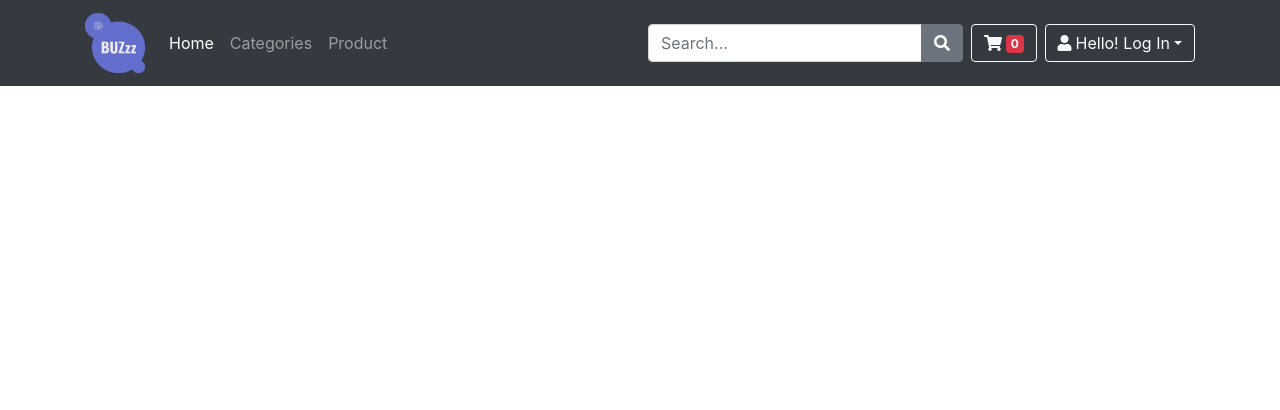
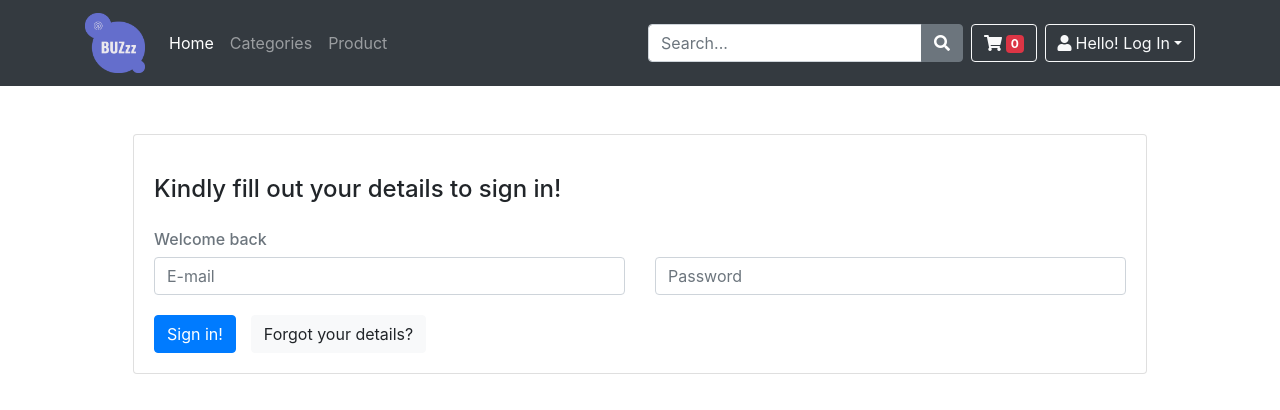
Before and after one commit to krizoeris/ecommerce-react, a React (Create React App) app: page /user in a window 1280 px wide. Shown: the top 410 px of the page. Built offline with nearby package versions, Linux system fonts and the light colour scheme.

Commit message:
Added User Log in and Register pages

```diff
--- a/src/App.js
+++ b/src/App.js
@@ -5,14 +5,18 @@ import Home from './pages/Home'
 import Categories from './pages/Categories'
 import Product from './pages/Product'
 import Cart from './pages/Cart'
+import User from './pages/User'
+import Register from './pages/Register'
 import Checkout from './pages/Checkout'
 import AppContext from './AppContext'
+
 
 function App() {
 
   const [globalState, setGlobalState] = useState(
     {
-      cart: [] // only needs to be an object if order matters
+      cart: [], // only needs to be an object if order matters
+      loggedIn: false
     }
   );
 
@@ -27,6 +31,8 @@ function App() {
           <Route path="/product" component={Product} />
           <Route path="/cart" component={Cart} />
           <Route path="/checkout" component={Checkout} />
+          <Route exact path="/user" component={User} />
+          <Route path="/user/register" component={Register} />
         </Switch>
       </div>
     </BrowserRouter>
--- a/src/components/Navigation.js
+++ b/src/components/Navigation.js
@@ -68,8 +68,8 @@ const Navigation = () => {
                             Hello! Log In
                         </button>
                         <div className="dropdown-menu" aria-labelledby="userMenu">
-                            <a className="dropdown-item" href="#">Log In</a>
-                            <a className="dropdown-item" href="#">Register</a>
+                            <Link className="dropdown-item" to="/user">Log In</Link>
+                            <Link className="dropdown-item" to="/user/register">Register</Link>
                         </div>
                     </div>
 
--- /dev/null
+++ b/src/components/UserRegisterForm.js
@@ -0,0 +1,21 @@
+import React from 'react';
+
+const UserRegisterForm = (props) => {
+  return(
+
+    <form>
+      <div class="row">
+    <div class="col">
+      <input type={props.fieldL.toLowerCase() === "password" ? "password" : "text" } class="form-control" placeholder={props.fieldL}/>
+    </div>
+    <div class="col">
+      <input type={props.fieldR.toLowerCase() === "password" ? "password" : "text" } class="form-control" placeholder={props.fieldR}/>
+    </div>
+
+
+
+  </div>
+</form>
+  )
+}
+export default UserRegisterForm
--- /dev/null
+++ b/src/pages/Register.js
@@ -0,0 +1,27 @@
+import React from 'react';
+import UserRegisterForm from '../components/UserRegisterForm';
+import {Link} from 'react-router-dom';
+
+const Register = () => {
+
+  const formStyle = {
+    paddingTop: "20px"
+  }
+
+  return(
+  <div className="card" style={{margin: "3em"}}>
+    <div className="card-body">
+      <h4 className="card-title" style={formStyle}>Kindly fill out your details for your new account!</h4>
+      <h6 className="card-subtitle mb-2 text-muted" style={formStyle}>We won't share your details with anyone</h6>
+      <UserRegisterForm fieldL={'First Name'} fieldR={'Last Name'}/>
+      <br></br>
+      <UserRegisterForm fieldL={'E-mail'} fieldR={'Password'}/>
+      <button className="btn btn-success" style={{marginTop: "20px"}}>Create Account</button>
+      <Link to='/user'>
+      <button className="btn btn-light" style={{marginTop: "20px", marginLeft: "15px"}}>Already own an account?</button>
+      </Link>
+    </div>
+  </div>
+  )
+}
+export default Register
--- a/src/pages/User.js
+++ b/src/pages/User.js
@@ -1,17 +1,39 @@
 import React, { useState, useContext } from 'react'
 import AppContext from '../AppContext'
+import UserRegisterForm from '../components/UserRegisterForm'
 
 const User = () => {
+  const formStyle = {
+    paddingTop: "20px"
+  }
+
+  const [globalState, setGlobalState] = useContext(AppContext)
 
 
   return(
-    <div>
-    {/* check if user is logged in */}
-    {/* IF not logged in, register option */}
-    If logged in,
 
+    <div className="container">
+      { globalState.loggedIn === false &&
+    <div className="card" style={{margin: "3em"}}>
+      <div className="card-body">
+        <h4 className="card-title" style={formStyle}>Kindly fill out your details to sign in!</h4>
+        <h6 className="card-subtitle mb-2 text-muted" style={formStyle}>Welcome back</h6>
 
+        <UserRegisterForm fieldL={'E-mail'} fieldR={'Password'}/>
+
+        <button className="btn btn-primary" style={{marginTop: "20px"}}>Sign in!</button>
+        <button className="btn btn-light" style={{marginTop: "20px", marginLeft: "15px"}}>Forgot your details?</button>
+      </div>
+    </div>
+      }
+
+      { globalState.loggedIn === true &&
+      // After JWT established, insert profile here
+        <h3>Under Construction</h3>
+      }
 
     </div>
+
   )
 }
+export default User
```
Also changed, not shown: src/components/HalfDivInput.js (deleted, +0 -10 lines), src/components/RegisterForm.js (deleted, +0 -16 lines), src/components/UserLoginForm.js (renamed from src/components/LoginForm.js).
